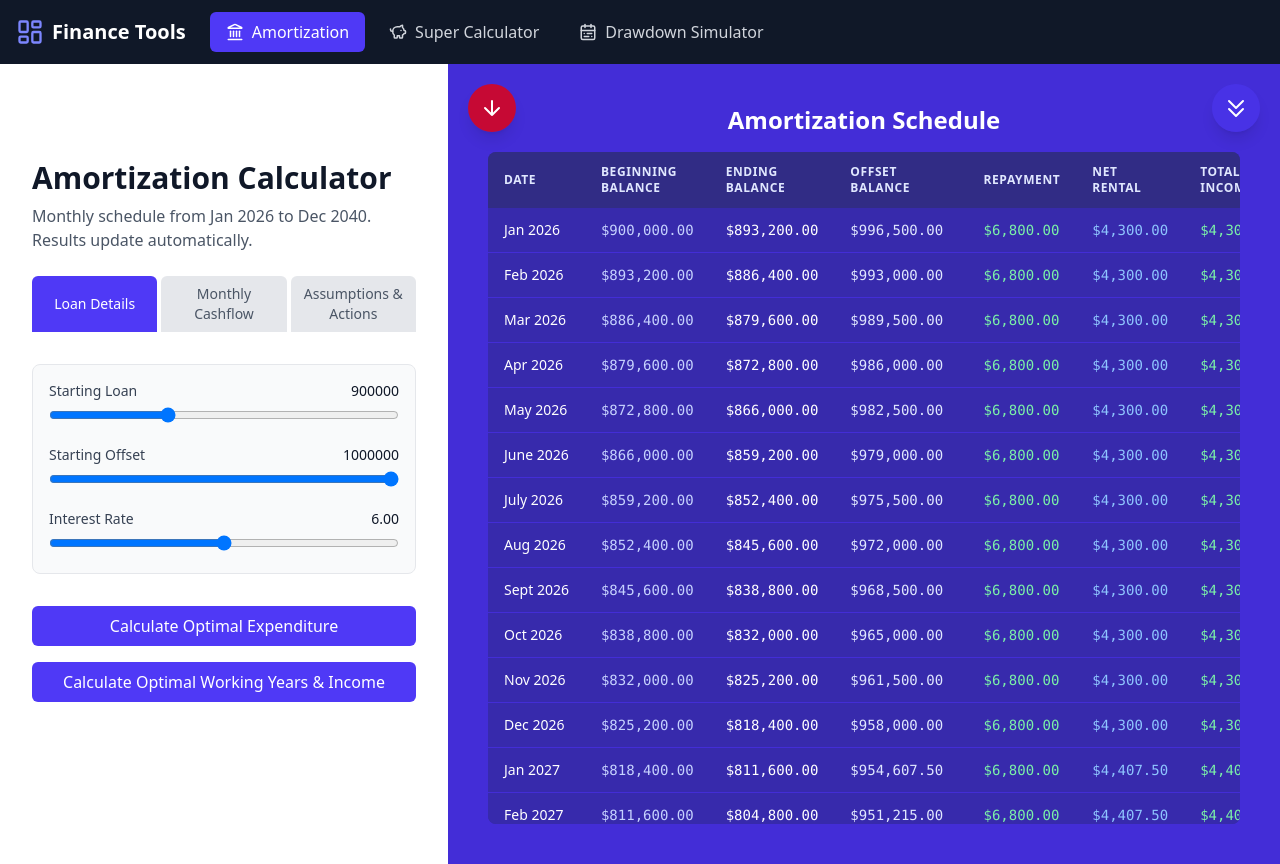
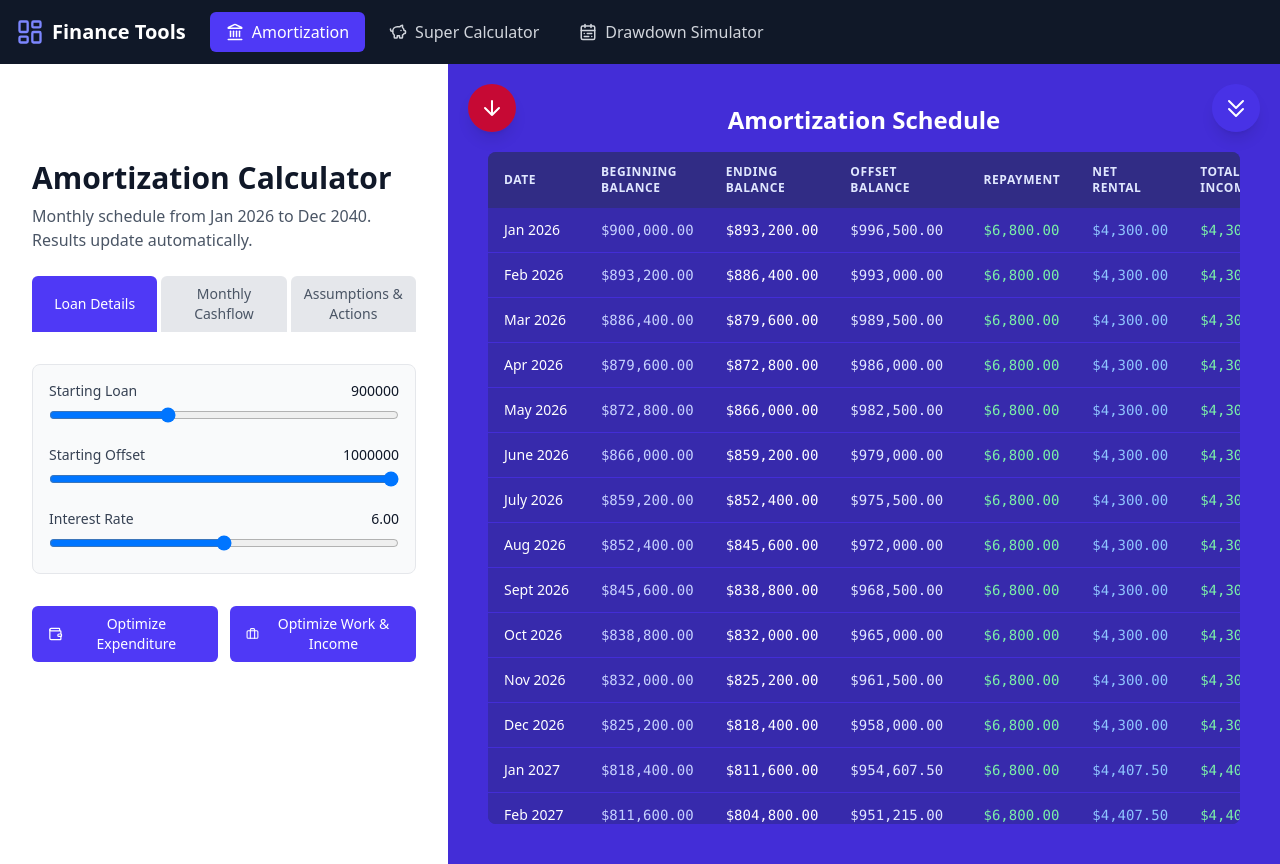
Before and after one commit to vbhargav80/fin-planner, a React (Vite) app: page / in a window 1280 px wide. Built offline with nearby package versions, Linux system fonts and the light colour scheme.

Commit message:
feat: enhance AmortizationForm buttons with icons and improved layout for better usability

```diff
--- a/src/components/amortization/AmortizationForm.tsx
+++ b/src/components/amortization/AmortizationForm.tsx
@@ -4,6 +4,7 @@ import { InputGroup } from '../common/InputGroup';
 import { ToggleSwitch } from '../common/ToggleSwitch';
 import { RangeSlider } from '../common/RangeSlider';
 import type { AmortizationCalculatorState } from '../../types/amortization.types';
+import { Briefcase, Wallet } from 'lucide-react';
 
 interface AmortizationFormProps {
     calculator: AmortizationCalculatorState;
@@ -241,18 +242,20 @@ export const AmortizationForm: React.FC<AmortizationFormProps> = ({ calculator }
                 )}
             </div>
 
-            <div className="mt-8 space-y-4">
+            <div className="mt-8 grid grid-cols-1 sm:grid-cols-2 gap-3">
                 <button
                     onClick={calculateOptimalExpenditure}
-                    className="w-full bg-indigo-600 text-white py-2 px-4 rounded-md hover:bg-indigo-700 transition-colors"
+                    className="w-full flex items-center justify-center gap-2 bg-indigo-600 text-white py-2 px-4 rounded-md hover:bg-indigo-700 transition-colors"
                 >
-                    Calculate Optimal Expenditure
+                    <Wallet size={16} />
+                    <span className="text-sm">Optimize Expenditure</span>
                 </button>
                 <button
                     onClick={calculateOptimalWorkingYears}
-                    className="w-full bg-indigo-600 text-white py-2 px-4 rounded-md hover:bg-indigo-700 transition-colors"
+                    className="w-full flex items-center justify-center gap-2 bg-indigo-600 text-white py-2 px-4 rounded-md hover:bg-indigo-700 transition-colors"
                 >
-                    Calculate Optimal Working Years &amp; Income
+                    <Briefcase size={16} />
+                    <span className="text-sm">Optimize Work &amp; Income</span>
                 </button>
             </div>
         </div>
```
